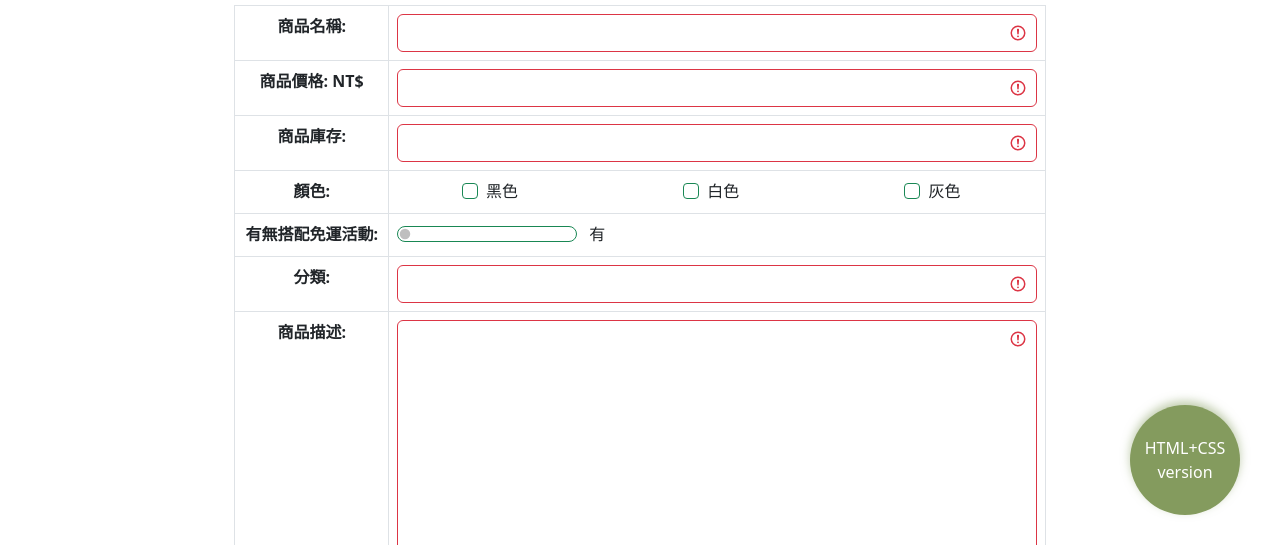
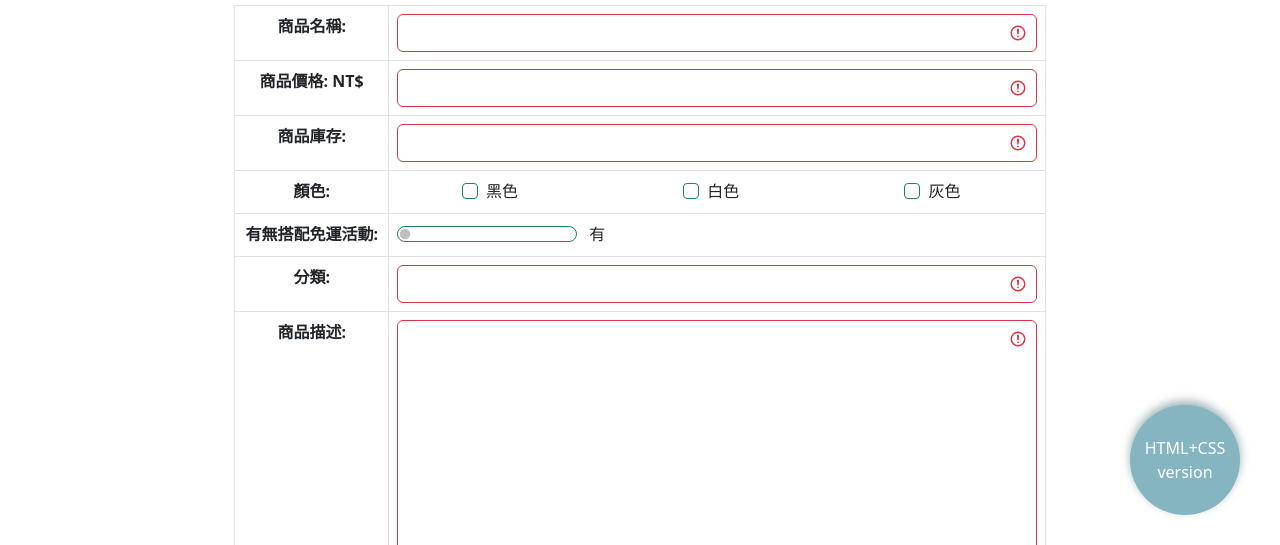
Before and after one commit to pchun2330/Project, a plain HTML site: page Project-2-2/BS5_Forms.html in a window 1280 px wide. In both pictures the pointer is over the element 1180 px from the left and 710 px from the top of the page. Shown: the part 255-800 px from the top of the page. Drawn offline with nearby package versions, Linux system fonts and the light colour scheme.

Commit message:
revise project2 css

```diff
--- a/Project-2-2/BS5_Forms_style.css
+++ b/Project-2-2/BS5_Forms_style.css
@@ -64,12 +64,12 @@
 }
 
 .bs5{
-	background-color:#DBECBF;
+	background-color:#84B5C1;
 }
 .bs5:hover{
-	box-shadow: 0 -4px 10px 0 rgba(132, 155, 94, 0.5);
+	box-shadow: 0 -4px 10px 0 rgba(66, 101, 109, 0.5);
 	width:110px;
 	height:110px;
-	background-color:#849B5E;
+	background-color:#84B5C1;
 	color:white;
 }
```
